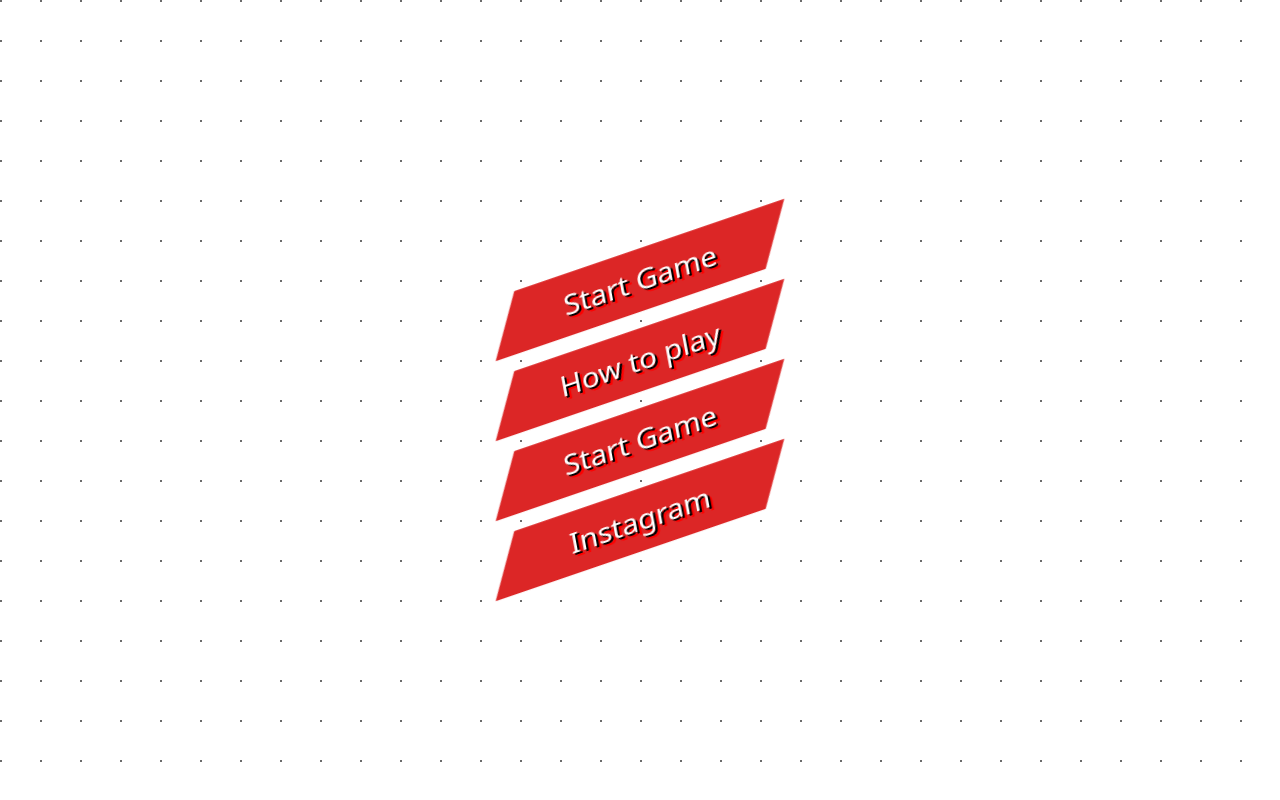
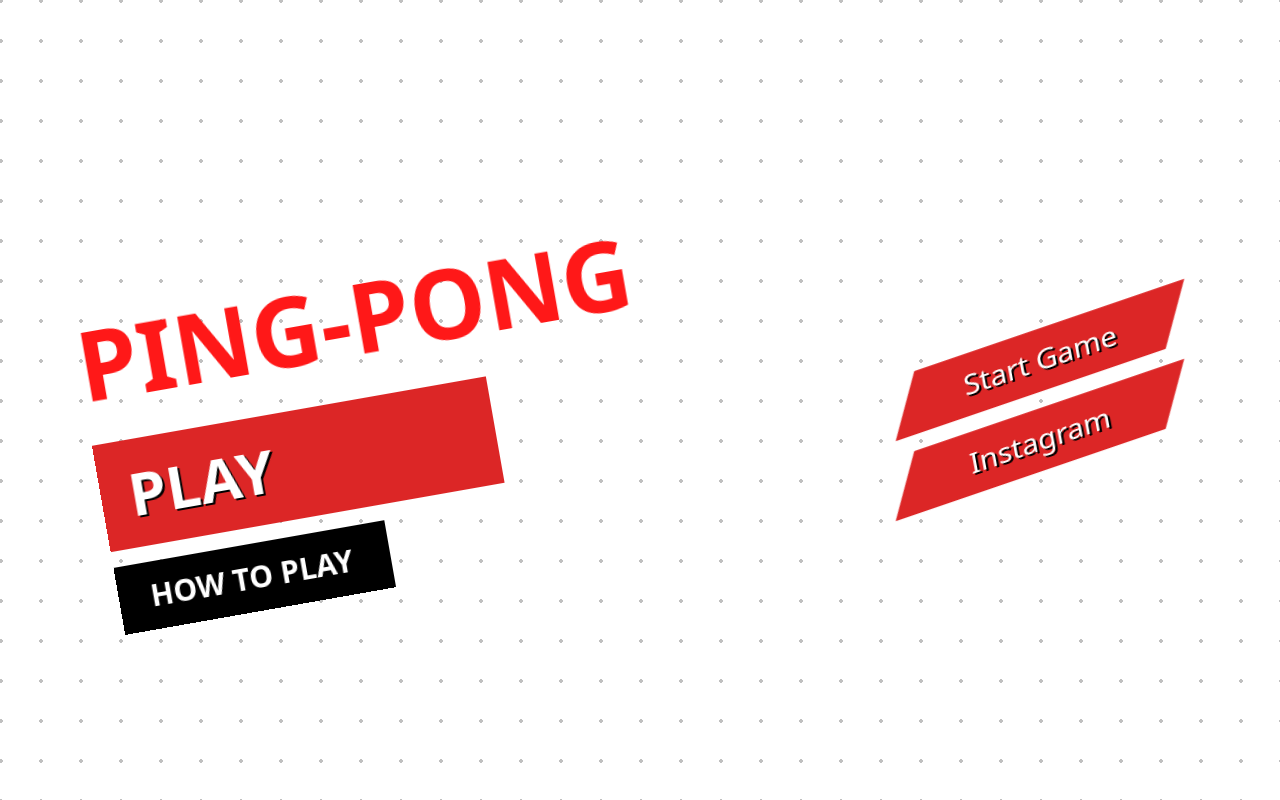
Before and after one commit to kenzokravin/ping-pong, a website built with Vite: page index.html in a window 1280 px wide. Built offline with nearby package versions, Linux system fonts and the light colour scheme.

Commit message:
Making menu progression.

```diff
--- a/index.html
+++ b/index.html
@@ -23,19 +23,33 @@
   <script src="https://cdn.tailwindcss.com"></script>
 
 </head>
-<body class="bg-grid text-white font-sans min-h-screen flex items-center justify-center">
+<body class="bg-grid text-white min-h-screen flex items-center justify-center">
 
-  <div class="space-y-4 text-2xl w-[300px]">
-    <div class="menu-item bg-red-600 p-4 cursor-pointer menu-enter persona-shadow">
-      <div class="flex items-center justify-center">
-      Start Game
+  <div class="space-y-4 w-[800px] menu-part-one">
+    <div class="menu-item-logo text-red text-8xl p-4 pl-0 cursor-pointer ">
+      <div class="">
+        <b>
+      PING-PONG
+      </b>
       </div>
     </div>
-    <div class="menu-item bg-red-600 p-4 cursor-pointer menu-enter persona-shadow">
-      <div class="flex items-center justify-center">
-      How to play
+
+    <div class="menu-item-p1 text-6xl bg-red-600 p-6 pl-3 cursor-pointer  persona-shadow">
+      <div class="pl-4">
+      <b>
+      PLAY
+      </b>
       </div>
     </div>
+    <div class="menu-item-howto text-3xl bg-black p-4 cursor-pointer ">
+      <div class="pl-4">
+      <b>
+      HOW TO PLAY
+      </b>
+      </div>
+    </div>
+  </div>
+  <div class="space-y-4 text-2xl w-[300px]">
     <div class="menu-item bg-red-600 p-4 cursor-pointer menu-enter persona-shadow">
       <div class="flex items-center justify-center">
       Start Game
--- a/style.css
+++ b/style.css
@@ -9,7 +9,7 @@
 
 .bg-grid {
   background: white;
-  background-image: radial-gradient(rgb(107, 107, 107) 1px, transparent 0);
+  background-image: radial-gradient(rgb(192, 192, 192) 2px, transparent 0);
   background-size: 40px 40px;
   background-position: -19px -19px;
 }
@@ -20,9 +20,20 @@
       to { transform: translateX(0) skewX(-10deg) rotate(-20deg); opacity: 1; }
     }
 
+     @keyframes slideIn-part-one {
+      from { transform: translateX(-100%) skewX(0deg) rotate(-10deg) ; opacity: 0; }
+      to { transform: translateX(0) skewX(0deg) rotate(-10deg) ; opacity: 1; }
+    }
+
+
+    @keyframes slideIn-logo {
+      from { transform: translateX(-100%) skewX(0deg) rotate(-10deg) translateY(-150px); opacity: 0; }
+      to { transform: translateX(0) skewX(0deg) rotate(-10deg) translateY(-150px); opacity: 1; }
+    }
+
     @keyframes slideIn-play {
-      from { transform: translateX(-100%) skewX(-10deg) rotate(-10deg) translateY(-200px); opacity: 0; }
-      to { transform: translateX(0) skewX(-10deg) rotate(-10deg) translateY(-200px); opacity: 1; }
+      from { transform: translateX(-100%)  rotate(-10deg) translateY(-100px); opacity: 0; }
+      to { transform: translateX(0)  rotate(-10deg) translateY(-100px); opacity: 1; }
     }
 
     @keyframes slideIn-instruct {
@@ -40,33 +51,102 @@
       to { transform: translateX(0) skewX(-10deg) rotate(+10deg) translateY(100px);; opacity: 1; }
     }
 
+    .menu-part-one {
+
+       animation: slideIn-part-one 0.6s ease-out forwards;
+
+
+
+
+    }
+
+    .menu-item-p1 {
+       /* clip-path: polygon(10% 0%, 100% 0%, 90% 100%, 0% 100%); */
+      width: 400px;
+      /* transform: skewX(-10deg); */
+
+      transition: background 0.3s ease;
+
+
+    }
+
+    .menu-item-howto {
+       /* clip-path: polygon(10% 0%, 100% 0%, 90% 100%, 0% 100%); */
+      width: 275px;
+      /* transform: skewX(-10deg); */
+
+      transition: background 0.3s ease;
+
+
+    }
+
      .menu-item {
       clip-path: polygon(10% 0%, 100% 0%, 90% 100%, 0% 100%);
-      transform: skewX(-10deg);
+      /* transform: skewX(-10deg); */
       transform: rotate(-5deg);
       transition: background 0.3s ease;
        width: 300px;
        font-size: larger;
 
+
+
+    }
+
+    .menu-item-logo {
+      /* clip-path: polygon(10% 0%, 100% 0%, 90% 100%, 0% 100%); */
+      /* transform: skewX(-10deg); */
+
+      transition: background 0.3s ease;
+      color: rgb(255, 24, 24);
+
+
     }
 
 
     .menu-item-play {
-      clip-path: polygon(10% 0%, 100% 0%, 90% 100%, 0% 100%);
-      transform: skewX(-10deg);
+      /* clip-path: polygon(10% 0%, 100% 0%, 90% 100%, 0% 100%); */
+      width: 300px;
+      /* transform: skewX(-10deg); */
       transform: rotate(-5deg);
       transition: background 0.3s ease;
 
     }
 
+     .menu-item-p1:hover {
+      background: #ffffff;
+      color: #000;
+      /* border-color: #000000;
+      border-width: 2px; */
+    }
+
+    .menu-item-howto:hover {
+      background: #ffffff;
+      color: #000;
+      /* border-color: #000000;
+      border-width: 2px; */
+    }
+
+      .menu-item-play:hover {
+      background: #ffffff;
+      color: #000;
+      /* border-color: #000000;
+      border-width: 2px; */
+    }
+
     .menu-item:hover {
-      background: #fff;
+      background: #ffffff;
       color: #000;
+      /* border-color: #000000;
+      border-width: 2px; */
     }
 
     .menu-enter {
       animation: slideIn 0.6s ease-out forwards;
       width: 300px;
+    }
+
+    .menu-enter-logo {
+      animation: slideIn-logo 0.6s ease-out forwards;
     }
 
     .menu-enter-play {
@@ -88,5 +168,9 @@
 
 
     .persona-shadow {
-      text-shadow: 2px 2px 0 #000, 4px 4px 0 #f00;
+      text-shadow: 2px 2px 0 #000;
     }
+
+    .persona-shadow:hover {
+       text-shadow: 2px 2px 0 #ff0000;
+    }
```
